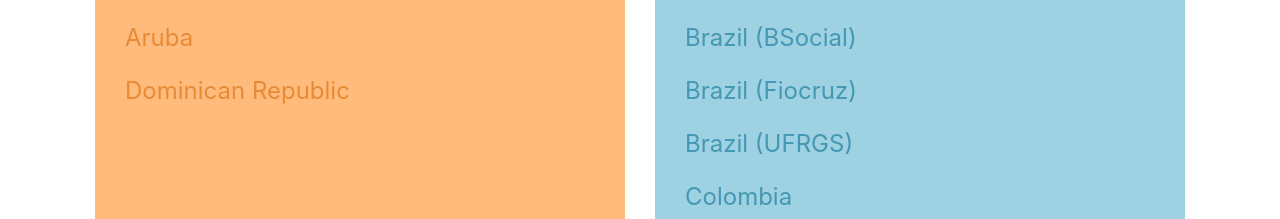
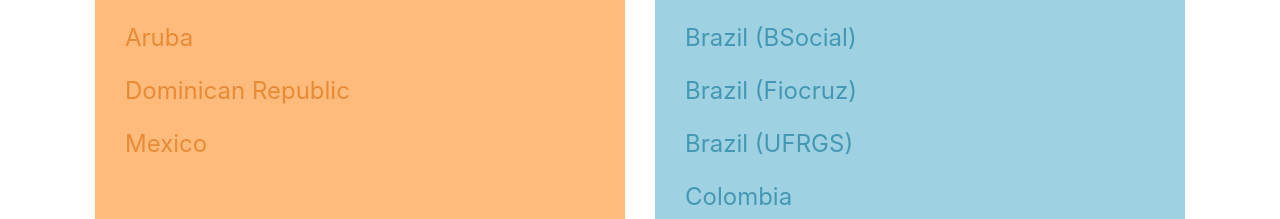
Before and after one commit to donatecovid19/website, a React (Create React App) app: page / in a window 1280 px wide. Shown: the part 1400-1619 px from the top of the page. Built offline with nearby package versions, Linux system fonts and the light colour scheme.

Commit message:
Added 1 fund

```diff
--- a/src/components/home_page/Home.jsx
+++ b/src/components/home_page/Home.jsx
@@ -9,7 +9,11 @@ const GLOBAL = [
   { name: "Children's Hunger Fund", url: "https://bit.ly/donateCHFcovid19" },
   { name: "Unicef", url: "https://uni.cf/2V8fODA" },
   { name: "United Nations", url: "https://bit.ly/donateUNcovid19" },
-  { name: "United Way", url: "https://secure.unitedway.org/j/step/covid19-donate?source=landingpage&subsource=covid19&utm_source=landingpage&utm_medium=web&utm_campaign=covid19&utm_content=donate" },
+  {
+    name: "United Way",
+    url:
+      "https://secure.unitedway.org/j/step/covid19-donate?source=landingpage&subsource=covid19&utm_source=landingpage&utm_medium=web&utm_campaign=covid19&utm_content=donate",
+  },
   { name: "World Health Organization", url: "http://bit.ly/donateWHO" },
 ];
 
@@ -17,20 +21,41 @@ const ASIA = [
   { name: "Afghanistan", url: "http://bit.ly/donateAFcovid19" },
   { name: "China", url: "http://bit.ly/donateCNcovid19" },
   { name: "Hong Kong (Red Cross)", url: "http://bit.ly/donateHKcovid19" },
-  { name: "Hong Kong (Save the Children)", url: "http://bit.ly/donateSTCcovid19" },
-  { name: "Japan", url: "https://www.plan-international.jp/news/info/20200331_21914/" },
+  {
+    name: "Hong Kong (Save the Children)",
+    url: "http://bit.ly/donateSTCcovid19",
+  },
+  {
+    name: "Japan",
+    url: "https://www.plan-international.jp/news/info/20200331_21914/",
+  },
   { name: "India (Give)", url: "http://bit.ly/donateGIcovid19" },
   { name: "India (Rapid Response)", url: "http://bit.ly/donateINDcovid19" },
-  { name: "Indonesia (Dompet Dhuafa)", url: "https://donasi.dompetdhuafa.org/bersamalawancorona/" },
-  { name: "Indonesia (Unicef Indonesia)", url: "http://bit.ly/donateINcovid19" },
+  {
+    name: "Indonesia (Dompet Dhuafa)",
+    url: "https://donasi.dompetdhuafa.org/bersamalawancorona/",
+  },
+  {
+    name: "Indonesia (Unicef Indonesia)",
+    url: "http://bit.ly/donateINcovid19",
+  },
   { name: "Korea", url: "https://www.plankorea.or.kr/news/event/view/5043" },
-  { name: "Malayasia (Kitajagakita)", url: "https://kitajagakita.com/pages/submit-an-initiative-for-listing" },
+  {
+    name: "Malayasia (Kitajagakita)",
+    url: "https://kitajagakita.com/pages/submit-an-initiative-for-listing",
+  },
   { name: "Malaysia (Masterlist)", url: "http://bit.ly/donateMYcovid2019" },
-  { name: "Malaysia (MERCY)", url: "https://www.mercy.org.my/donate/wakaf-covid19/" },
+  {
+    name: "Malaysia (MERCY)",
+    url: "https://www.mercy.org.my/donate/wakaf-covid19/",
+  },
   { name: "Pakistan", url: "http://bit.ly/donatePKcovid19" },
   { name: "Philippines (Kaya Natin)", url: "http://bit.ly/donatePHcovid19" },
   { name: "Philippines (Masterlist)", url: "http://bit.ly/donatePHIcovid19" },
-  { name: "Philippines (Project Pearls)", url: "https://www.projectpearls.org/donate/" },
+  {
+    name: "Philippines (Project Pearls)",
+    url: "https://www.projectpearls.org/donate/",
+  },
   { name: "Singapore", url: "http://bit.ly/donateSGcovid19" },
 ];
 
@@ -38,14 +63,30 @@ const EUROPE = [
   { name: "Belgium", url: "https://donate.kbs-frb.be/Covid-19/~mon-don?_cv=1" },
   { name: "Denmark", url: "https://planbornefonden.dk/corona/" },
   { name: "Finland", url: "https://lahjoita.plan.fi/lahjoitus" },
-  { name: "France", url: "https://formulaire.plan-international.fr/covid19/~mon-don" },
+  {
+    name: "France",
+    url: "https://formulaire.plan-international.fr/covid19/~mon-don",
+  },
   { name: "Germany (Red Cross)", url: "http://bit.ly/donateDEcovid19" },
-  { name: "Germany (Maecenata)", url: "https://web.maecenata.eu/spenden?fb_item_id_fix=27166/" },
+  {
+    name: "Germany (Maecenata)",
+    url: "https://web.maecenata.eu/spenden?fb_item_id_fix=27166/",
+  },
   { name: "Italy (Red Cross)", url: "http://bit.ly/donateITcovid19" },
-  { name: "Italy (Protezione Civile)", url: "http://www.protezionecivile.gov.it/attivita-rischi/rischio-sanitario/emergenze/coronavirus" },
-  { name: "Italy (Regione del Veneto)", url: "https://www.regione.veneto.it/article-detail?articleId=4335623" },
+  {
+    name: "Italy (Protezione Civile)",
+    url:
+      "http://www.protezionecivile.gov.it/attivita-rischi/rischio-sanitario/emergenze/coronavirus",
+  },
+  {
+    name: "Italy (Regione del Veneto)",
+    url: "https://www.regione.veneto.it/article-detail?articleId=4335623",
+  },
   { name: "Netherlands (Red Cross)", url: "http://bit.ly/donateNLcovid19" },
-  { name: "Netherlands (Plan International)", url: "https://www.planinternational.nl/forms/stop-verspreiding-coronavirus" },
+  {
+    name: "Netherlands (Plan International)",
+    url: "https://www.planinternational.nl/forms/stop-verspreiding-coronavirus",
+  },
   { name: "Norway", url: "https://www.facebook.com/donate/2531936430404492/" },
   { name: "Poland", url: "http://bit.ly/donatePLcovid19" },
   { name: "Portugal (Go Parity)", url: "http://bit.ly/donatePTGcovid19" },
@@ -61,30 +102,78 @@ const NORTH_AMERICA = [
   { name: "Atlanta, GA (Emory)", url: "http://bit.ly/donateEMcovid19" },
   { name: "Atlanta, GA (Food Bank)", url: "http://bit.ly/donateATLcovid19" },
   { name: "Austin, TX", url: "http://bit.ly/donateATXcovid19" },
-  { name: "Boone, IA", url: "https://www.redcross.org/donate/donation.html/?donamt=0" },
-  { name: "Chicago, IL (Chicago's Food Bank)", url: "http://bit.ly/donateCILcovid19" },
-  { name: "Chicago, IL (Community Fund)", url: "https://www.chicagocovid19responsefund.org/" },
-  { name: "Chicago, IL (Feeding America)", url: "https://www.feedingamerica.org/" },
+  {
+    name: "Boone, IA",
+    url: "https://www.redcross.org/donate/donation.html/?donamt=0",
+  },
+  {
+    name: "Chicago, IL (Chicago's Food Bank)",
+    url: "http://bit.ly/donateCILcovid19",
+  },
+  {
+    name: "Chicago, IL (Community Fund)",
+    url: "https://www.chicagocovid19responsefund.org/",
+  },
+  {
+    name: "Chicago, IL (Feeding America)",
+    url: "https://www.feedingamerica.org/",
+  },
   { name: "Houston, TX", url: "http://bit.ly/donateHTXcovid19" },
   { name: "Illinois", url: "http://bit.ly/donateNILcovid19" },
   { name: "Lexington, KY", url: "https://bgcf.givingfuel.com/coronavirus" },
   { name: "Los Angeles, CA", url: "http://bit.ly/donateLAcovid19" },
-  { name: "New York City, NY (CityMeals)", url: "http://bit.ly/donateNYcovid19" },
-  { name: "New York City, NY (Mount Sinai)", url: "https://giving.mountsinai.org/site/Donation2;jsessionid=00000000.app216a?idb=1183495007&df_id=2021&mfc_pref=T&2021.donation=form1&NONCE_TOKEN=7E563239AF1564122679453358A75C21&utm_campaign=flowcodecovidgift&utm_source=flowcode&set.custom.appeal1=COVIDFLOWCODE&utm_medium=flowcode" },
-  { name: "New York City, NY (NYC)", url: "https://www1.nyc.gov/site/fund/donate/donate.page" },
+  {
+    name: "New York City, NY (CityMeals)",
+    url: "http://bit.ly/donateNYcovid19",
+  },
+  {
+    name: "New York City, NY (Mount Sinai)",
+    url:
+      "https://giving.mountsinai.org/site/Donation2;jsessionid=00000000.app216a?idb=1183495007&df_id=2021&mfc_pref=T&2021.donation=form1&NONCE_TOKEN=7E563239AF1564122679453358A75C21&utm_campaign=flowcodecovidgift&utm_source=flowcode&set.custom.appeal1=COVIDFLOWCODE&utm_medium=flowcode",
+  },
+  {
+    name: "New York City, NY (NYC)",
+    url: "https://www1.nyc.gov/site/fund/donate/donate.page",
+  },
   { name: "Pittsburgh, PA", url: "http://bit.ly/donatePITcovid19" },
-  { name: "San Francisco, CA", url: "https://sf.gov/give-city-respond-covid-19" },
-  { name: "Seattle, WA (University of Washington)", url: "http://bit.ly/donateWAcovid19" },
-  { name: "Seattle, WA (Seattle Foundation)", url: "http://bit.ly/donateUWcovid19" },
+  {
+    name: "San Francisco, CA",
+    url: "https://sf.gov/give-city-respond-covid-19",
+  },
+  {
+    name: "Seattle, WA (University of Washington)",
+    url: "http://bit.ly/donateWAcovid19",
+  },
+  {
+    name: "Seattle, WA (Seattle Foundation)",
+    url: "http://bit.ly/donateUWcovid19",
+  },
   { name: "Washington, D.C.", url: "https://www.northwestharvest.org/" },
-  { name: "Canada (CanadaHelps)", url: "https://www.canadahelps.org/en/cause-funds/covid-19-community-care-fund/", isCanada: true },
-  { name: "Canada (Food Banks)", url: "https://www.foodbankscanada.ca/COVID-19.aspx", isCanada: true },
-  { name: "Canada (Red Cross)", url: "http://bit.ly/donateCNDcovid19", isCanada: true },
+  {
+    name: "Canada (CanadaHelps)",
+    url:
+      "https://www.canadahelps.org/en/cause-funds/covid-19-community-care-fund/",
+    isCanada: true,
+  },
+  {
+    name: "Canada (Food Banks)",
+    url: "https://www.foodbankscanada.ca/COVID-19.aspx",
+    isCanada: true,
+  },
+  {
+    name: "Canada (Red Cross)",
+    url: "http://bit.ly/donateCNDcovid19",
+    isCanada: true,
+  },
 ];
 
 const CENTRAL_AMERICA = [
   { name: "Aruba", url: "http://bit.ly/donateARcovid19" },
   { name: "Dominican Republic", url: "http://bit.ly/donateDOcovid19" },
+  {
+    name: "Mexico",
+    url: "https://www.cruzrojamexicana.org.mx/causa/detalle/34",
+  },
 ];
 
 const SOUTH_AMERICA = [
@@ -178,13 +267,29 @@ function Home() {
         <Box name="Asia" list_of_links={ASIA} className="asia" />
         <Box name="Europe" list_of_links={EUROPE} className="europe" />
 
-        <NorthAmerica name="North America" list_of_links={NORTH_AMERICA} className="northamerica" />
-        <Box name="Central America" list_of_links={CENTRAL_AMERICA} className="centralamerica" />
-        <Box name="South America" list_of_links={SOUTH_AMERICA} className="southamerica" />
+        <NorthAmerica
+          name="North America"
+          list_of_links={NORTH_AMERICA}
+          className="northamerica"
+        />
+        <Box
+          name="Central America"
+          list_of_links={CENTRAL_AMERICA}
+          className="centralamerica"
+        />
+        <Box
+          name="South America"
+          list_of_links={SOUTH_AMERICA}
+          className="southamerica"
+        />
 
         <Box name="Africa" list_of_links={AFRICA} className="africa" />
         <Box name="Oceania" list_of_links={OCEANIA} className="oceania" />
-        <Box name="Middle East" list_of_links={MIDDLE_EAST} className="middleeast" />
+        <Box
+          name="Middle East"
+          list_of_links={MIDDLE_EAST}
+          className="middleeast"
+        />
       </div>
     </div>
   );
```
